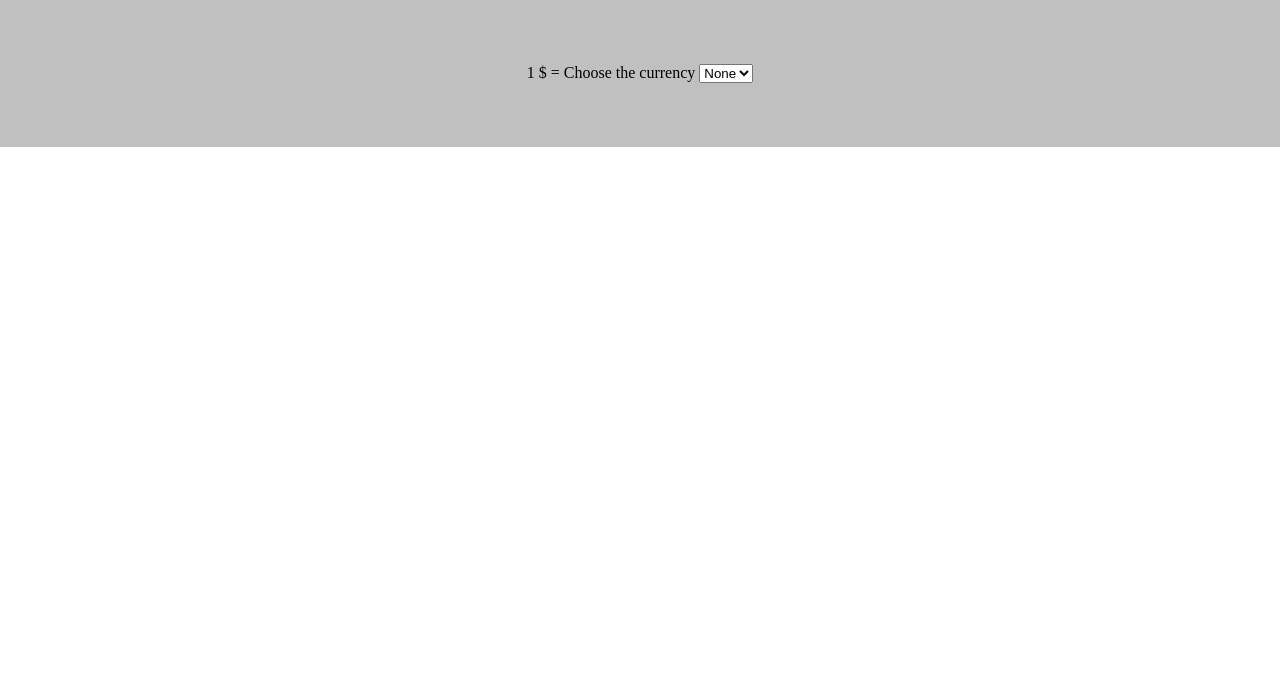
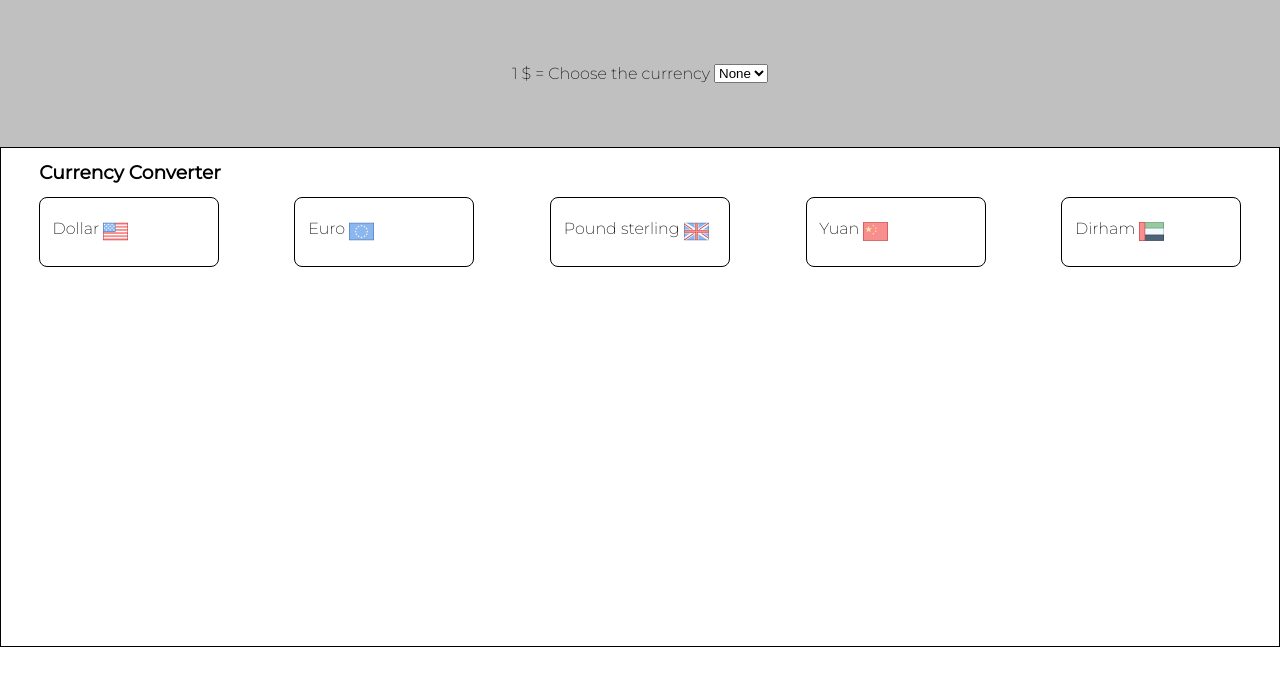
Before and after one commit to Aquamoris/API-work, a plain HTML site: page index.html in a window 1280 px wide. Drawn offline with Linux system fonts and the light colour scheme; no server answers.

Commit message:
add new currency converter

```diff
--- a/index.html
+++ b/index.html
@@ -17,6 +17,47 @@
         </select>
     </div>
 </div>
+<div class="main">
+    <h3>Currency Converter</h3>
+    <div class="courses">
+        <div class="course">
+            <div class="course__info">
+                <p>Dollar&nbsp;</p>
+                <img src="img/usa.png" alt="USD">
+            </div>
+            <div class="course__price" id="USD"></div>
+        </div>
+        <div class="course">
+            <div class="course__info">
+                <p>Euro&nbsp;</p>
+                <img src="img/eur.png" alt="USD">
+            </div>
+            <div class="course__price" id="EUR"></div>
+        </div>
+        <div class="course">
+            <div class="course__info">
+                <p>Pound sterling&nbsp;</p>
+                <img src="img/gbp.png" alt="GBP">
+            </div>
+            <div class="course__price" id="GBP"></div>
+        </div>
+        <div class="course">
+            <div class="course__info">
+                <p>Yuan&nbsp;</p>
+                <img src="img/cny.png" alt="GBP">
+            </div>
+            <div class="course__price" id="CNY"></div>
+        </div>
+        <div class="course">
+            <div class="course__info">
+                <p>Dirham&nbsp;</p>
+                <img src="img/aed.png" alt="GBP">
+            </div>
+            <div class="course__price" id="AED"></div>
+        </div>
+    </div>
+</div>
+<script src="script/currencyExchange.js"></script>
 <script src="script/currency.js"></script>
 </body>
 </html>
--- /dev/null
+++ b/script/currencyExchange.js
@@ -0,0 +1,22 @@
+const courseUSD = document.getElementById('USD');
+const courseEUR = document.getElementById('EUR');
+const courseGBP = document.getElementById('GBP');
+const courseCNY = document.getElementById('CNY');
+const courseAED = document.getElementById('AED');
+
+const url = 'https://www.cbr-xml-daily.ru/daily_json.js';
+
+async function currFetch() {
+    const result = await fetch(url);
+    return result.json();
+}
+
+currFetch().then(data => {
+    courseUSD.innerHTML += data.Valute['USD'].Value.toFixed(2);
+    courseEUR.innerHTML += data.Valute['EUR'].Value.toFixed(2);
+    courseGBP.innerHTML += data.Valute['GBP'].Value.toFixed(2);
+    courseCNY.innerHTML += data.Valute['CNY'].Value.toFixed(2);
+    courseAED.innerHTML += data.Valute['AED'].Value.toFixed(2);
+
+    console.log(data.Valute['EUR'].Value);
+});
--- a/style/main.css
+++ b/style/main.css
@@ -1,7 +1,14 @@
+@import url('https://fonts.googleapis.com/css2?family=Montserrat:wght@200;300;400&display=swap');
+
 * {
     padding: 0;
     margin: 0;
     box-sizing: border-box;
+}
+
+body {
+    font-family: 'Montserrat', sans-serif;
+    font-weight: 200;
 }
 
 .wrapper {
@@ -16,3 +23,45 @@
     display: flex;
     flex-direction: row;
 }
+
+/* __________________ */
+
+.main {
+    border: solid thin black;
+    height: 500px;
+}
+
+.courses {
+    display: flex;
+    flex-direction: row;
+    justify-content: space-around;
+}
+
+h3 {
+    margin: 1% 0 1% 3%;
+}
+
+.course {
+    width: 180px;
+    height: 70px;
+    border-radius: 8px;
+    border: solid thin black;
+    padding-left: 1%;
+    display: flex;
+    flex-direction: column;
+    justify-content: center;
+}
+
+.course__info {
+    display: flex;
+    flex-direction: row;
+}
+
+.course__price {
+    font-size: 24px;
+}
+
+img {
+    width: 25px;
+    height: 25px;
+}
```
Also changed, not shown: img/aed.png (added), img/cny.png (added), img/eur.png (added), img/gbp.png (added), img/usa.png (added). Lines whose indentation alone changed are shown as unchanged.
